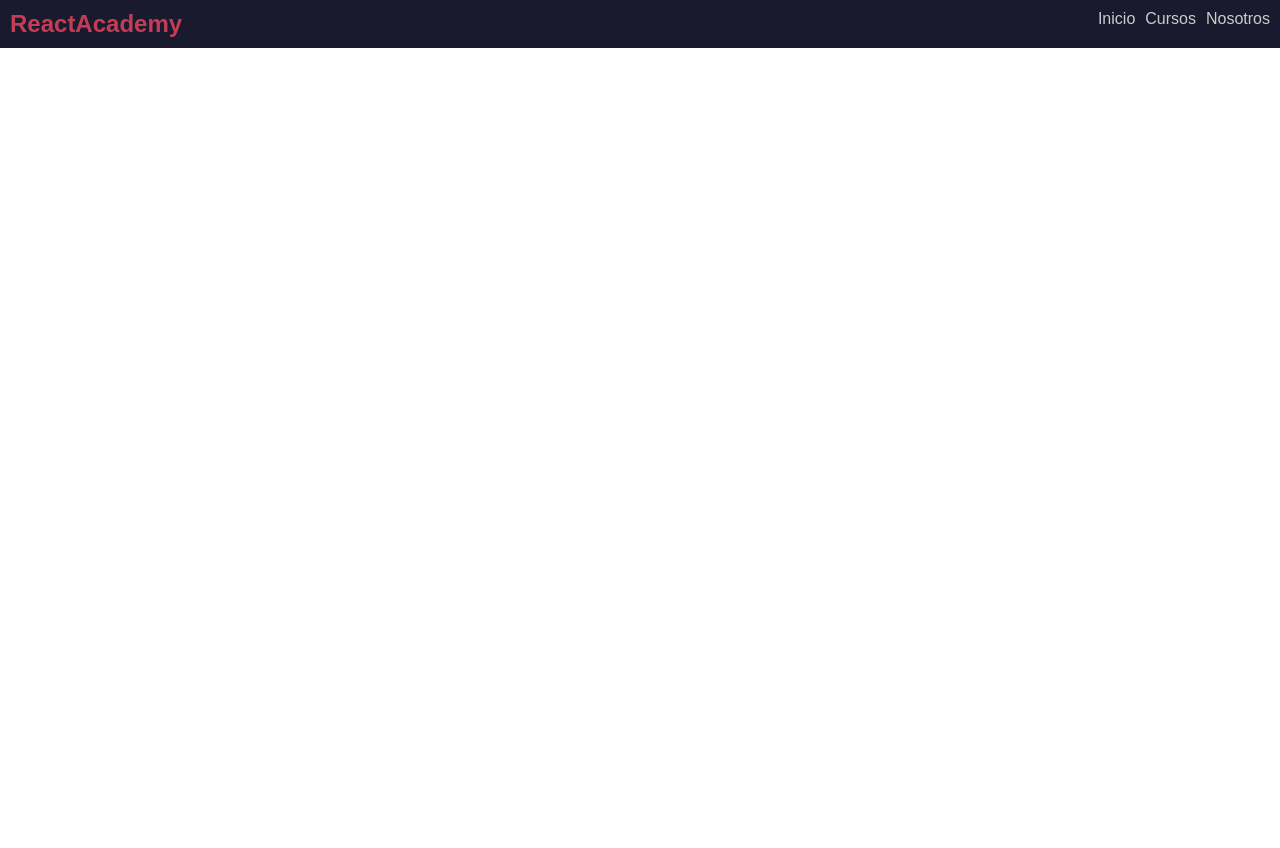
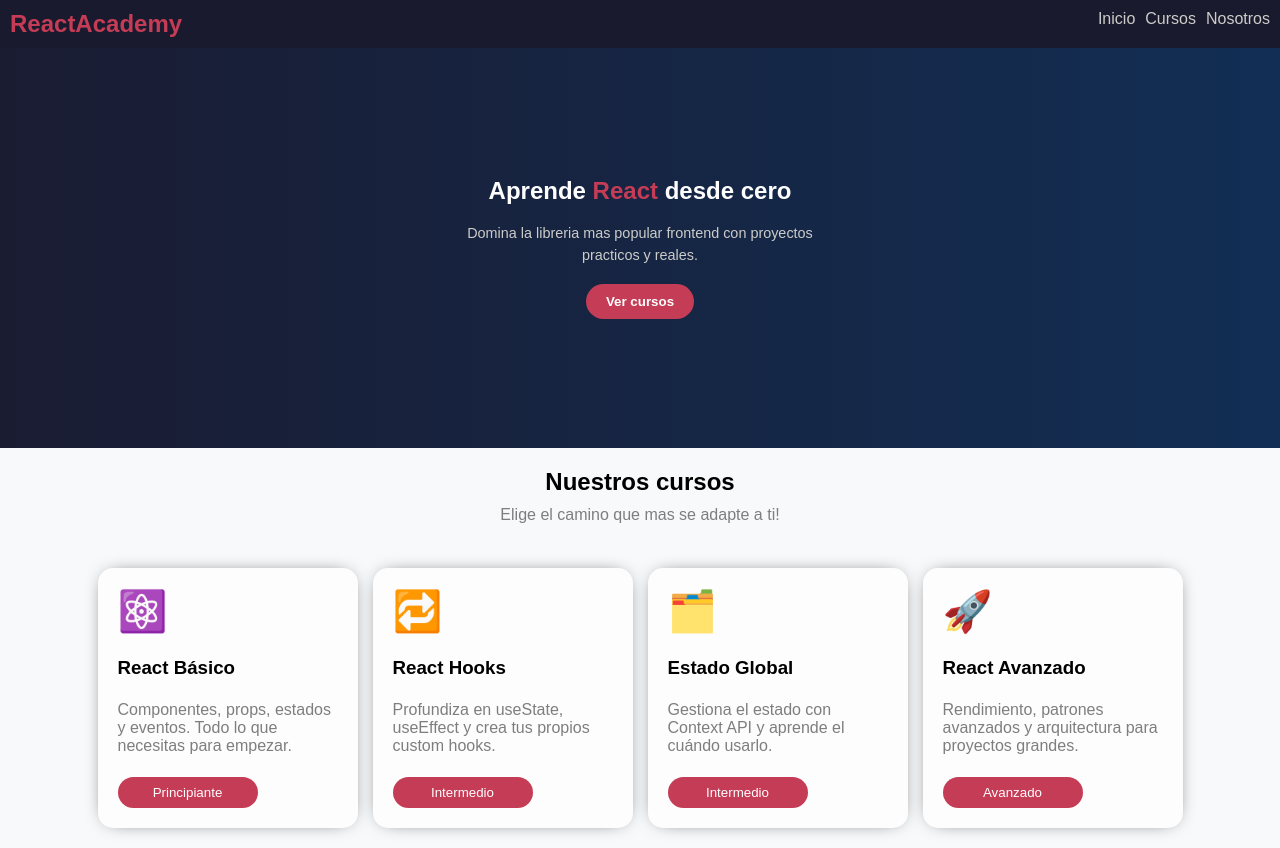
Before and after one commit to ALEXYSALCED0/Taller_03, a React (Vite) app: page / in a window 1280 px wide. Before the commit the page ends 800 px from the top, so only its background shows below. Built offline with nearby package versions, Linux system fonts and the light colour scheme.

Commit message:
feat: add card

```diff
--- a/src/App.jsx
+++ b/src/App.jsx
@@ -1,8 +1,12 @@
 import Header from "./components/Header"
+import HeroSection from "./components/HeroSection"
+import CoursesSection from "./components/CoursesSection"
 function App() {
   return (
   <>
     <Header> </Header>
+    <HeroSection> </HeroSection>
+    <CoursesSection></CoursesSection>
   </>
   )
 }
--- a/src/components/Button.css
+++ b/src/components/Button.css
@@ -15,7 +15,8 @@
     font-weight: 600;
 }
 .button--primary{
-    padding: 10px;
+    padding: 8px;
+    margin-right: 80px;
     font-weight: 500;
 }
 .button--round{
--- a/src/components/Card.css
+++ b/src/components/Card.css
@@ -0,0 +1,11 @@
+.card{
+    background-color:#fdfdfd;
+    aspect-ratio: 1/1;
+    height: 260px;
+    box-shadow: 0 0 20px -10px;
+    border-radius: 15px;
+    display: flex;
+    padding: 20px;
+    flex-direction: column;
+    justify-content: space-between;
+}
--- a/src/components/Card.jsx
+++ b/src/components/Card.jsx
@@ -0,0 +1,9 @@
+import './Card.css'
+function Card({children}){
+    return(
+        <div className='card'>
+                {children}
+        </div>
+    )
+}
+export default Card
```
Also changed, not shown: src/components/Footer.css (added), src/components/Footer.jsx (added).
